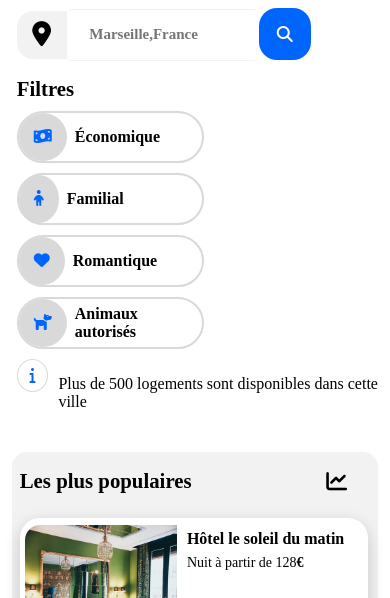
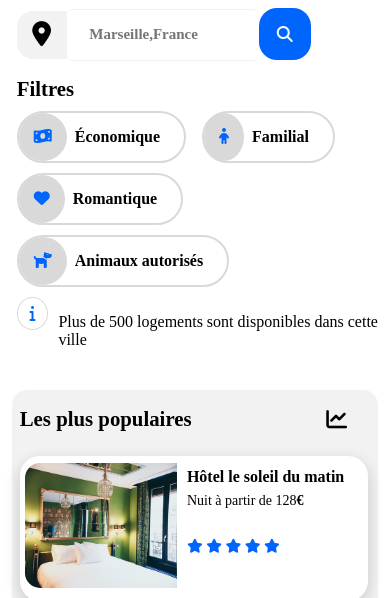
Before and after one commit to LyndaDhoosche/LyndaDhoosche_2_22072021, a plain HTML site: page index.html in a window 390 px wide. Shown: the part 214-812 px from the top of the page. Drawn offline with Linux system fonts and the light colour scheme; a web font is replaced by a local one.

Commit message:
Correction filtres

```diff
--- a/reservia.css
+++ b/reservia.css
@@ -579,7 +579,8 @@ footer {
   /* FILTRES */
 
   .filtres {
-    display: grid;
+    //display: grid;
+    flex-wrap: wrap;
   }
 
   .titrefiltres {
@@ -587,8 +588,12 @@ footer {
   }
 
   .barreFiltre {
-    width: 50%;
+    //width: 50%;
     margin-bottom: 10px;
+  }
+
+   .barreFiltre:nth-child(odd) {
+    margin-right: 1em;
   }
 
   .fam {
```
